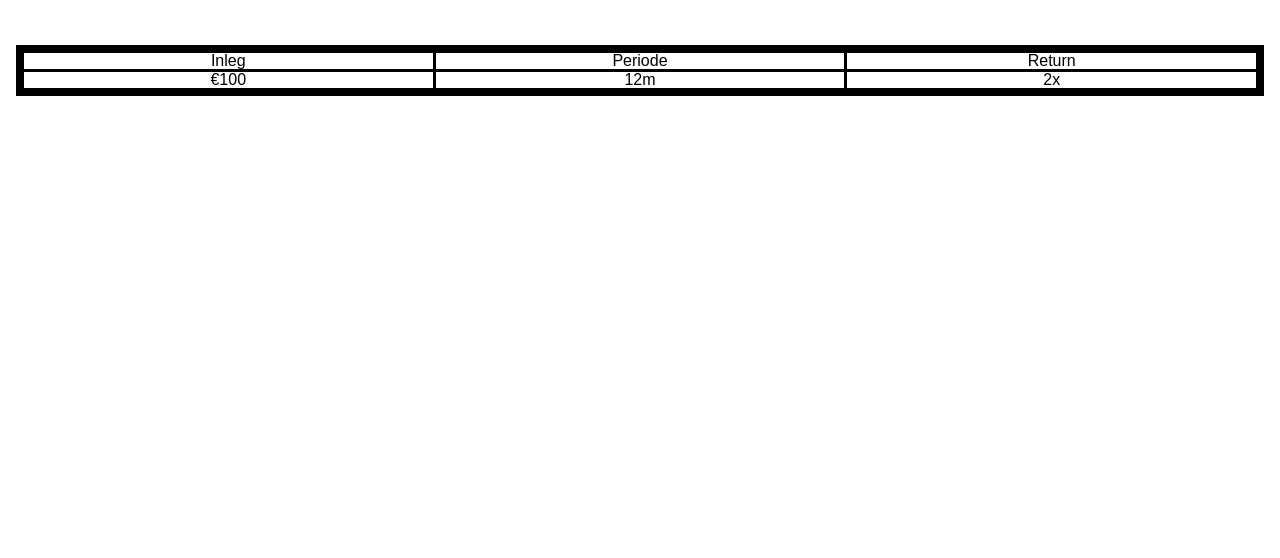
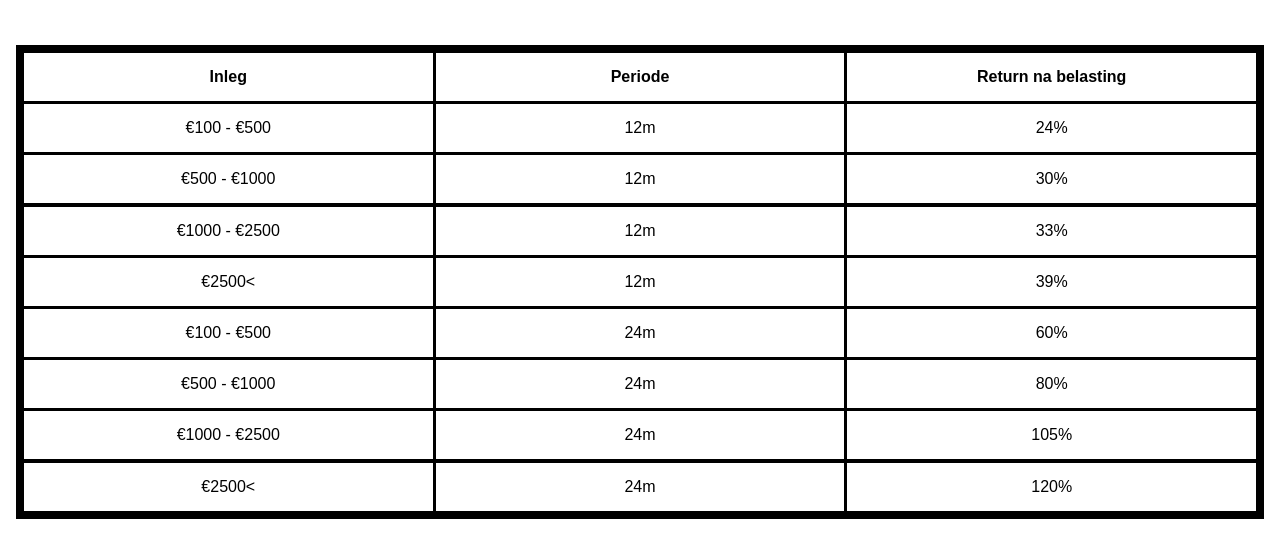
Before and after one commit to ZebCappaert/CryptoCollective, a plain HTML site: page index.html in a window 1280 px wide. Shown: the part 70-628 px from the top of the page. Drawn offline with Linux system fonts and the light colour scheme.

Commit message:
Add grid input

```diff
--- a/index.html
+++ b/index.html
@@ -14,11 +14,47 @@
         <div class="algemeen">
             <h2>Inleg</h2>
             <h2>Periode</h2>
-            <h2>Return</h2>
+            <h2>Return na belasting</h2>
             <div>
-                <h3>€100</h3>
+                <h3>€100 - €500</h3>
                 <h3>12m</h3>
-                <h3>2x</h3>
+                <h3>24%</h3>
+            </div>
+            <div>
+                <h3>€500 - €1000</h3>
+                <h3>12m</h3>
+                <h3>30%</h3>
+            </div>
+            <div>
+                <h3>€1000 - €2500</h3>
+                <h3>12m</h3>
+                <h3>33%</h3>
+            </div>
+            <div>
+                <h3>€2500<</h3>
+                <h3>12m</h3>
+                <h3>39%</h3>
+            </div>
+
+            <div>
+                <h3>€100 - €500</h3>
+                <h3>24m</h3>
+                <h3>60%</h3>
+            </div>
+            <div>
+                <h3>€500 - €1000</h3>
+                <h3>24m</h3>
+                <h3>80%</h3>
+            </div>
+            <div>
+                <h3>€1000 - €2500</h3>
+                <h3>24m</h3>
+                <h3>105%</h3>
+            </div>
+            <div>
+                <h3>€2500<</h3>
+                <h3>24m</h3>
+                <h3>120%</h3>
             </div>
         </div>
     </main>
--- a/stijl.css
+++ b/stijl.css
@@ -17,6 +17,10 @@ main {
 h2, h3 {
     text-align: center;
     background-color: white;
+    padding: 1rem;
+}
+h2 {
+    font-weight: bold;
 }
 
 div {
```
